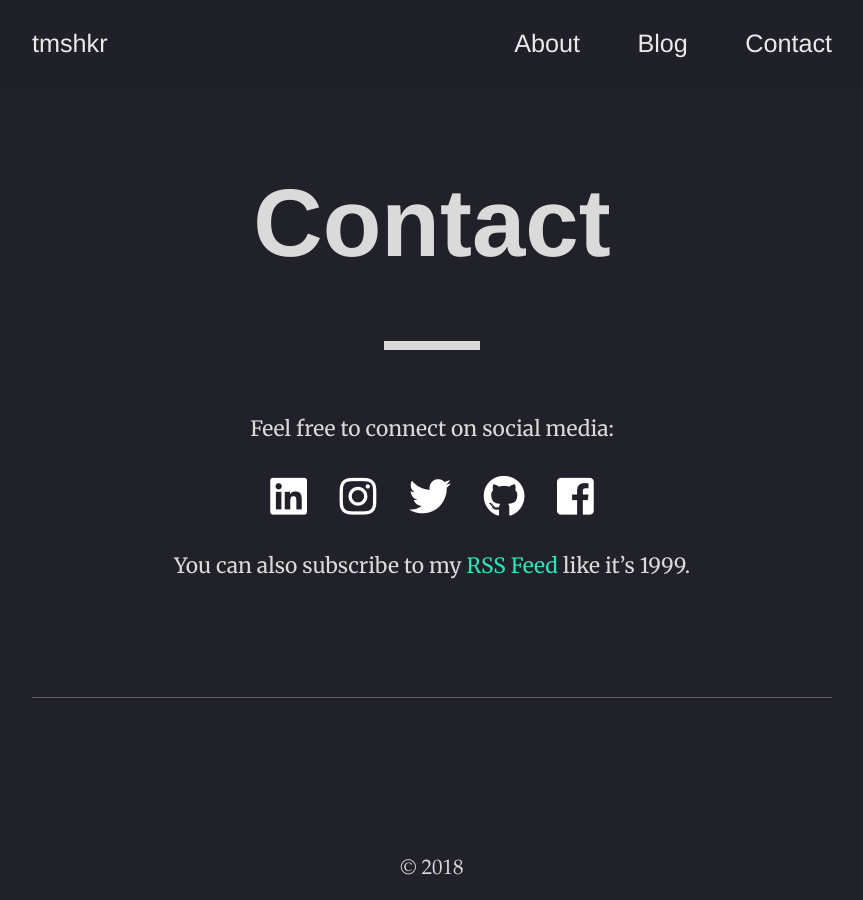
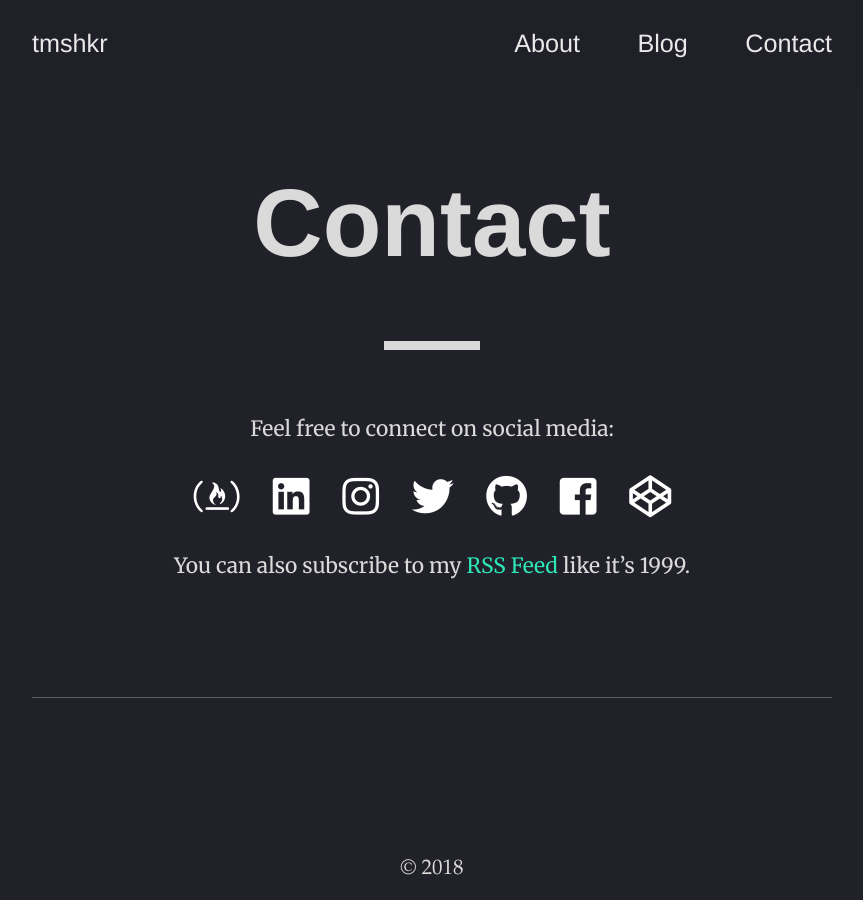
Before and after one commit to tmshkr/tmshkr.github.io, a Jekyll site: the page built from contact.md, in a window 1280 px wide and 900 px high. Shown: the whole window, without its empty margins (208-1071 px from the left). Built offline with Jekyll 4.4.1, drawn with Linux system fonts in a browser that asks for light colours; nearby versions of some CDN libraries.

Commit message:
Update contact page

```diff
--- a/contact.md
+++ b/contact.md
@@ -23,11 +23,13 @@ permalink: /contact/
 Feel free to connect on social media:
 
 <div class="social">
-    <a href="https://www.linkedin.com/in/tmshkr/" target="_blank"><i class="fab fa-linkedin"></i></a>
-    <a href="https://www.instagram.com/tmshkr/" target="_blank"><i class="fab fa-instagram"></i></a>
-    <a href="https://twitter.com/tmshkr/" target="_blank"><i class="fab fa-twitter"></i></a>
-    <a href="https://github.com/tmshkr/" target="_blank"><i class="fab fa-github"></i></a>
-    <a href="https://www.facebook.com/timshaker/" target="_blank"><i class="fab fa-facebook-square"></i></a>
+    <a href="https://www.freecodecamp.org/tmshkr" target="_blank" alt="freeCodeCamp" title="freeCodeCamp"><i class="fab fa-free-code-camp"></i></a>
+    <a href="https://www.linkedin.com/in/tmshkr/" target="_blank" alt="LinkedIn" title="LinkedIn"><i class="fab fa-linkedin"></i></a>
+    <a href="https://www.instagram.com/tmshkr/" target="_blank" alt="Instagram" title="Instagram"><i class="fab fa-instagram"></i></a>
+    <a href="https://twitter.com/tmshkr/" target="_blank" alt="Twitter" title="Twitter"><i class="fab fa-twitter"></i></a>
+    <a href="https://github.com/tmshkr/" target="_blank" alt="GitHub" title="GitHub"><i class="fab fa-github"></i></a>
+    <a href="https://www.facebook.com/timshaker/" target="_blank" alt="Facebook" title="Facebook"><i class="fab fa-facebook-square"></i></a>
+    <a href="https://codepen.io/tmshkr/" target="_blank" alt="Codepen" title="Codepen"><i class="fab fa-codepen"></i></a>
 </div>
 
 You can also subscribe to my [RSS Feed](/feed.xml) like it's 1999.
```
